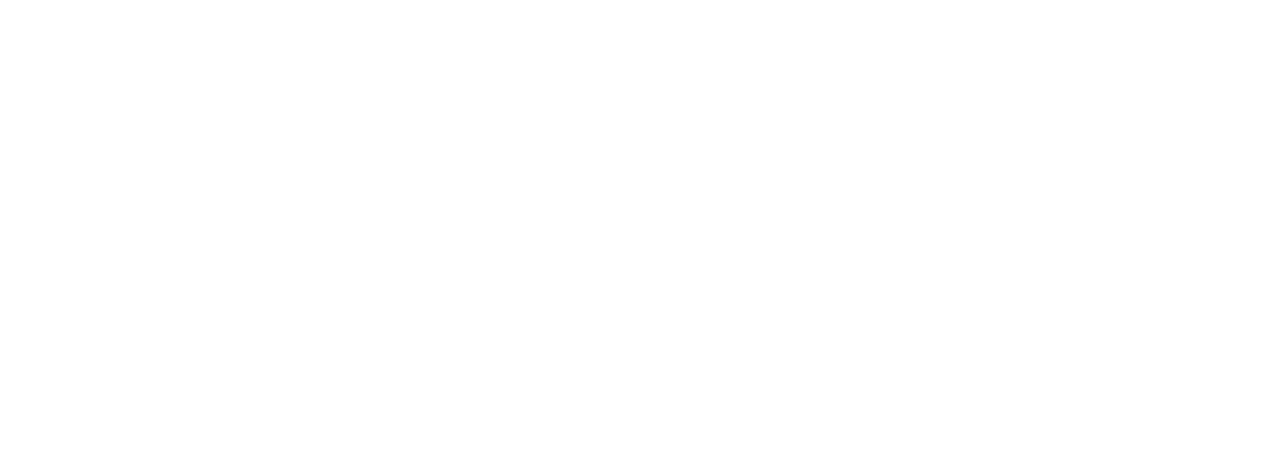
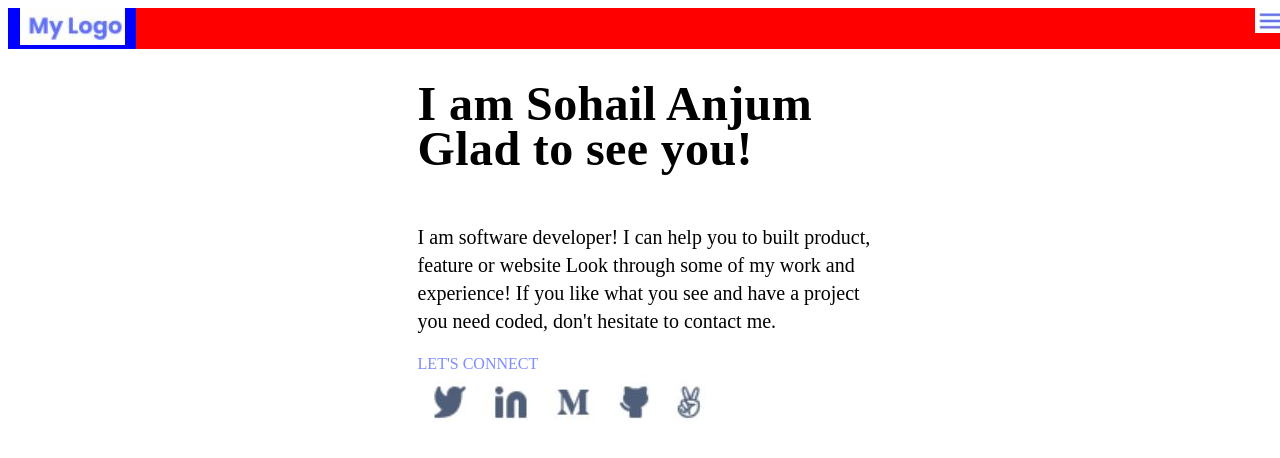
Before and after one commit to Sohail006/My-Portfolio, a website: page index.html in a window 1280 px wide. Drawn offline with Linux system fonts and the light colour scheme.

Commit message:
Add styles to portfolio

```diff
--- a/index.html
+++ b/index.html
@@ -3,10 +3,35 @@
 <head>
     <meta charset="UTF-8">
     <meta http-equiv="X-UA-Compatible" content="IE=edge">
+    <link rel="stylesheet" href="style.css">
     <meta name="viewport" content="width=device-width, initial-scale=1.0">
-    <title>My Potfolio</title>
+    <title>Introduction to flexbox</title>
 </head>
 <body>
+    <div class="container">
+        <div class="topHeader">
+            <div class="box logo">
+                <img src="img/logo.jpg" alt="log picture">
+            </div>
+            <div class="box Menu">
+                <nav>
+                    <img src="img/menu.jpg" alt="nav button">
+                </nav>
+            </div>
+        </div>
+        <div class="header">
+            <h1>I am Sohail Anjum Glad to see you!</h1>
+            <p>I am software developer! I can help you to built product, feature or website Look through some of my work and experience! If you like what you see and have a project you need coded, don't hesitate to contact me.</p>
+            <div class="contect">
+            LET'S CONNECT
+            </div>
+            <div class="social-icon">
+                <img src="img/socail-icons.jpg" alt="social iocons">
+            </div>
+        </div>
+
+
+    </div>
 
 </body>
 </html>
--- /dev/null
+++ b/style.css
@@ -0,0 +1,83 @@
+.box{
+    color: white;
+    text-shadow: 4px 4px 0 rgba(0, 0, 0, 0.1);
+}
+.logo{
+    background-color: blue;
+    font-family: Poppins;
+    font-size: 18px;
+    font-style: normal;
+    font-weight: 700;
+    line-height: 20px;
+    letter-spacing: 0em;
+    text-align: center;
+    width: 10%;
+}
+.Menu{
+    background-color: red;
+    width: 90%;
+    text-align: right;
+}
+.jamostran{ background-color: yellow;}
+.box4{ background-color: purple;}
+.box5{ background-color: silver;}
+.box6{ background-color: mediumorchid;}
+.box7{ background-color: orange;}
+.box8{ background-color: sienna;}
+.box9{ background-color: gold;}
+.box10{ background-color: saddlebrown;}
+
+.topHeader{
+     display: flex;
+     flex-direction: row;
+     width:  100vw;
+}
+.header{
+    width:  100vw;
+     display: flex;
+     flex-direction: column;
+     justify-content: center;
+}
+.container{
+   height: 100vh;
+}
+h1{
+    font-family: Poppins;
+    font-size: 48px;
+    font-style: normal;
+    font-weight: 700;
+    line-height: 45px;
+    letter-spacing: 0.3700000047683716px;
+    text-align: left;
+    width: 36%;
+    align-self: center;
+}
+p{
+    font-family: Poppins;
+    font-size: 20px;
+    font-style: normal;
+    font-weight: 400;
+    line-height: 28px;
+    letter-spacing: 0em;
+    text-align: left;
+    width: 36%;
+    align-self: center;
+}
+.contect{
+    width: 36%;
+    align-self: center;
+    text-align: left;
+    font-family: 'Poppins';
+    font-style: normal;
+    font-weight: 500;
+    font-size: 16px;
+    color: #7F8CFF;
+    flex: none;
+    order: 0;
+    flex-grow: 0;
+    margin: 0px 8px;
+}
+.social-icon{
+    width: 36%;
+    align-self: center;
+}
```
Also changed, not shown: img/logo.JPG (added), img/menu.JPG (added), img/socail-icons.JPG (added), img/toolbar-mobile.png (added).
